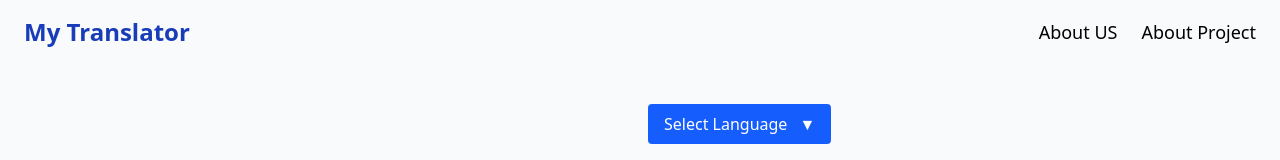
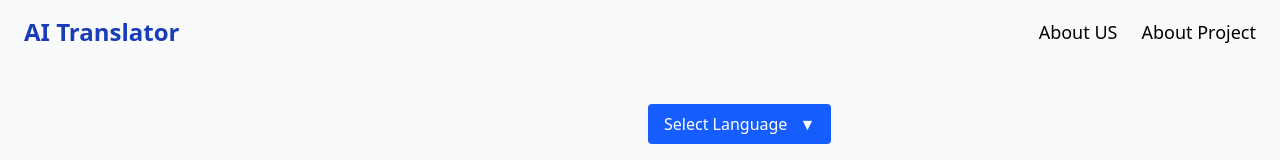
Before and after one commit to RaionaAleksander/AI-translator-frontend, an Angular app: page / in a window 1280 px wide. Shown: the top 160 px of the page. Built offline with nearby package versions, Linux system fonts and the light colour scheme.

Commit message:
Renamed the project and logo in the navbar

```diff
--- a/package.json
+++ b/package.json
@@ -1,5 +1,5 @@
 {
-  "name": "my-translator",
+  "name": "AI-translator-frontend",
   "version": "0.0.0",
   "scripts": {
     "ng": "ng",
--- a/src/app/shared/navbar/navbar.component.html
+++ b/src/app/shared/navbar/navbar.component.html
@@ -1,7 +1,7 @@
 <nav class="flex items-center justify-between bg-gray-50">
   <h1 class="text-xl sm:text-2xl font-bold px-6 py-4 text-blue-800">
     <a routerLink="/">
-      My Translator
+      AI Translator
     </a>
   </h1>
   <ul class="hidden sm:flex space-x-6 text-lg px-6 py-4">
```
